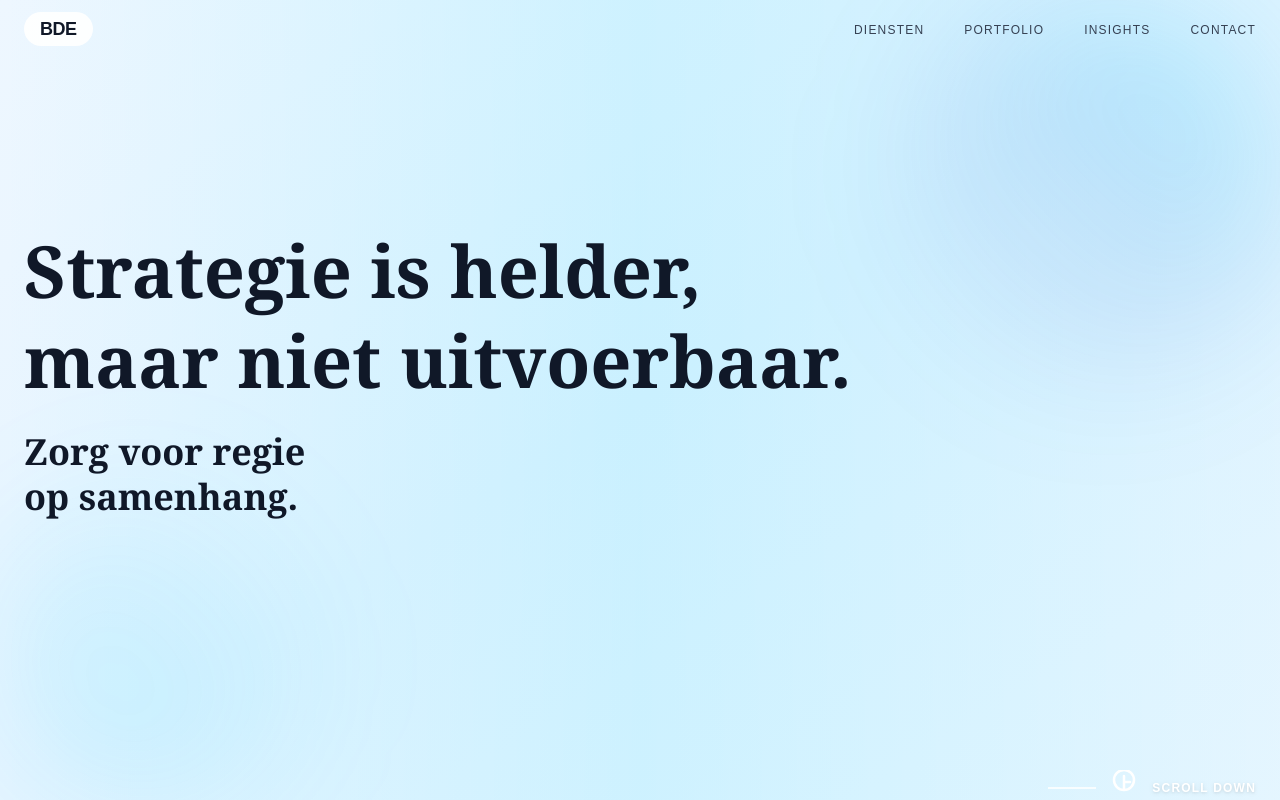
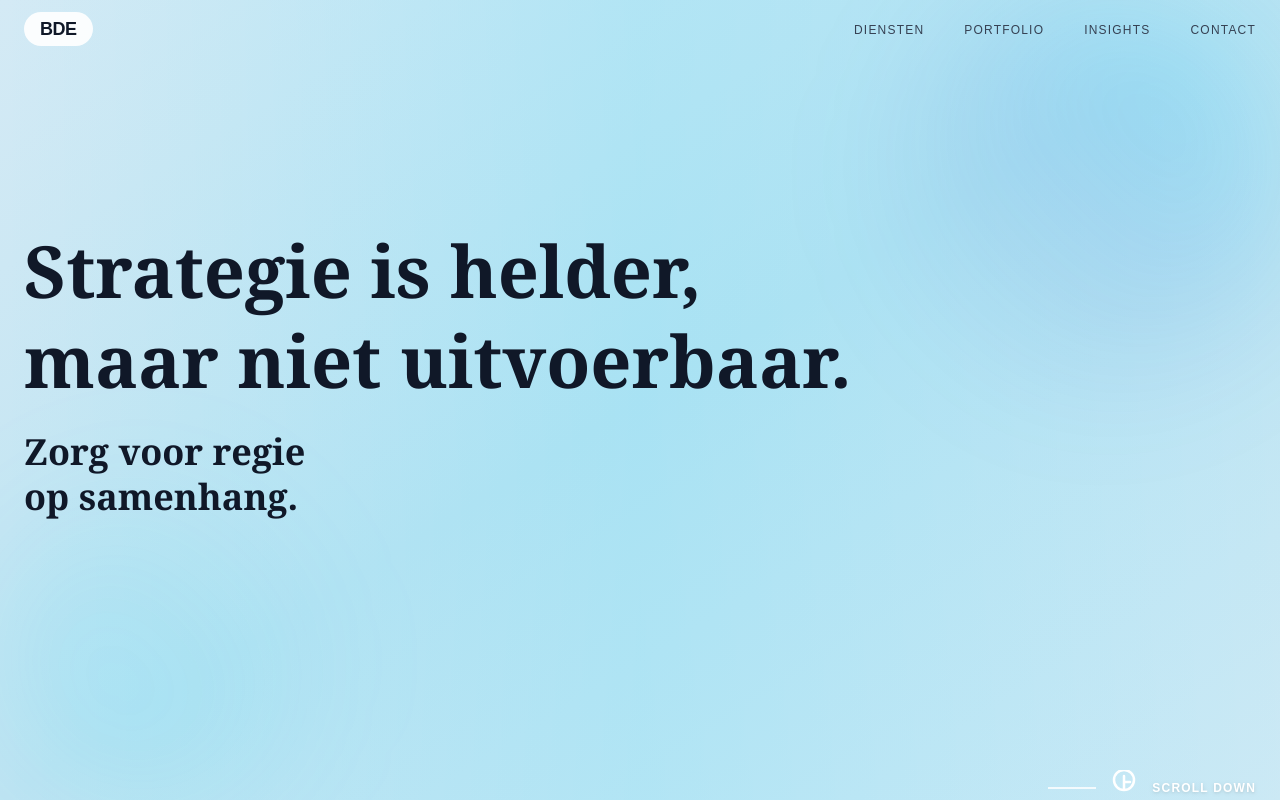
Before and after one commit to TinoiDam/bde-consulting.com, a Next.js app: page / in a window 1280 px wide. Shown: the top 800 px of the page. Built offline with nearby package versions, Linux system fonts and the light colour scheme.

Commit message:
Gradient 15% darker - balanced tone

```diff
--- a/app/page.tsx
+++ b/app/page.tsx
@@ -6,7 +6,7 @@
       {/* Hero Section - BCG Style with Blue to Teal Gradient Effect */}
       <section className="relative overflow-hidden min-h-screen flex flex-col">
         {/* Blue to teal gradient background - BCG effect */}
-        <div className="absolute inset-0 bg-gradient-to-br from-[#eef7ff] via-[#e5f4ff] to-[#eef7ff]"></div>
+        <div className="absolute inset-0 bg-gradient-to-br from-[#d4eaf5] via-[#bfe4f2] to-[#d4eaf5]"></div>
 
         {/* Diagonal gradient overlay for BCG effect */}
         <div className="absolute inset-0 bg-gradient-to-r from-transparent via-[#00D4FF]/15 to-[#00D4FF]/5 opacity-80"></div>
```
